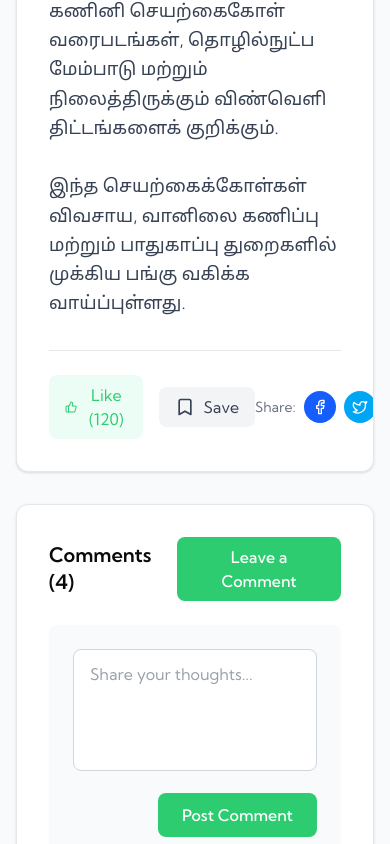
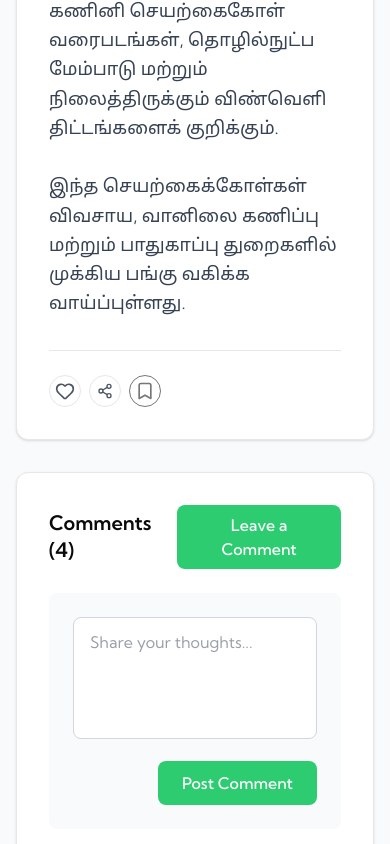
Before and after one commit to SanjaySarvah/Arivom-Nextjs, a Next.js app: page /news/1 in a window 390 px wide. Shown: the part 1156-2000 px from the top of the page. Built offline with nearby package versions, Linux system fonts and the light colour scheme.

Commit message:
UI changes

```diff
--- a/app/articles/[id]/page.tsx
+++ b/app/articles/[id]/page.tsx
@@ -1,29 +1,12 @@
 //app/articles/[id]/page.tsx
-import { getNewsById } from '../../../lib/getData'
+import { getArticleById } from '../../../lib/getData'
 import DetailView from '../../../components/Common/DetailView'
 
 type Props = { params: { id: string } }
 
-export default function NewsDetail({ params }: Props) {
-  const item = getNewsById(Number(params.id))
-  if(!item) return <p>News not found</p>
+export default function ArticleDetail({ params }: Props) {
+  const item = getArticleById(Number(params.id))
+  if(!item) return <p>Article not found</p>
 
-  const transformedData = {
-    title: item.title,
-    content: item.content,
-    image: item.image,
-    category: item.category,
-    author: {
-      name: item.author,
-      role: 'Author at Our Blog'
-    },
-    stats: {
-      likes: item.likes || 0,
-      views: 2340,
-      comments: item.totalComments || 0
-    },
-    date: item.created_at
-  }
-
-  return <DetailView data={transformedData} />
+  return <DetailView data={item} />
 }
--- a/app/news/[id]/page.tsx
+++ b/app/news/[id]/page.tsx
@@ -8,22 +8,5 @@ export default function NewsDetail({ params }: Props) {
   const item = getNewsById(Number(params.id))
   if (!item) return <p>News not found</p>
 
-  const transformedData = {
-    title: item.title,
-    content: item.content,
-    image: item.image,
-    category: item.category,
-    author: {
-      name: item.author || 'Unknown Author',
-      role: 'Author at Our Blog',
-    },
-    stats: {
-      likes: item.likes ?? 0,
-      views: 2340,
-      comments: item.totalComments ?? 0,
-    },
-    date: item.created_at,
-  }
-
-  return <DetailView data={transformedData} />
+  return <DetailView data={item} />
 }
--- a/components/Common/Badges/ShareButton.tsx
+++ b/components/Common/Badges/ShareButton.tsx
@@ -1,18 +1,42 @@
 "use client";
-import { FC } from "react";
+import { FC, MouseEvent } from "react";
 import { Share2 } from "lucide-react";
+import { ArticleItem, NewsItem } from "@/lib/getData";
 
 interface ShareButtonProps {
-  onClick: (e: React.MouseEvent) => void;
+  item: NewsItem | ArticleItem;
+  linkBase: string;
 }
 
-const ShareButton: FC<ShareButtonProps> = ({ onClick }) => (
+const ShareButton: FC<ShareButtonProps> = ({ item, linkBase }) => {
+  const handleShare = async (e: MouseEvent) => {
+    e.preventDefault();
+    e.stopPropagation();
+    const itemId = String(item.id);
+    if (navigator.share) {
+      try {
+        await navigator.share({
+          title: item.title,
+          text: item.content,
+          url: `${window.location.origin}${linkBase}/${itemId}`,
+        });
+      } catch {
+        console.log("Share cancelled");
+      }
+    } else {
+      navigator.clipboard.writeText(`${window.location.origin}${linkBase}/${itemId}`);
+      alert("Link copied to clipboard!");
+    }
+  };
+
+  return (
     <button
-    onClick={onClick}
+      onClick={handleShare}
       className="flex items-center justify-center w-8 h-8 sm:w-9 sm:h-9 rounded-full border border-gray-200 hover:border-green-500 hover:bg-green-50 transition-all"
     >
       <Share2 className="w-4 h-4 text-gray-600 hover:text-green-600" />
     </button>
   );
+};
 
 export default ShareButton;
--- a/components/Common/DetailView.tsx
+++ b/components/Common/DetailView.tsx
@@ -1,48 +1,52 @@
+'use client';
+
 import React from 'react';
-import { Heart, Eye, MessageCircle, Facebook, Linkedin, Twitter, Share2, ChevronRight, User, Calendar, Bookmark, ThumbsUp } from 'lucide-react';
-import PopularNews from './DetailViews/PopularNews';
-import Updates from './DetailViews/Updates';
-import RelatedPosts from './DetailViews/RelatedPosts';
-import PopularArticles from './DetailViews/PopularArticles';
+import {
+  Heart,
+  Eye,
+  MessageCircle,
+  Share2,
+  ChevronRight,
+  User,
+  Calendar,
+  Bookmark,
+} from 'lucide-react';
+
 import SectionwiseImportantNews from './SectionwiseImportantNews';
-import { getAllNews } from '@/lib/getData';
+
+import {
+  ArticleItem,
+  getAllNews,
+  NewsItem,
+} from '@/lib/getData';
+
+import LikeButton from './Badges/LikeButton';
+import BookmarkButton from './Badges/BookmarkButton';
+import ShareButton from './Badges/ShareButton';
+import ReadMoreButton from './Badges/ReadMoreButton';
 
 interface DetailViewProps {
-  data: {
-    title: string;
-    content: string;
-    image?: string;
-    category?: string;
-    author?: {
-      name: string;
-      role: string;
-      avatar?: string;
-    };
-    stats?: {
-      likes: number;
-      views: number;
-      comments: number;
-    };
-    date?: string;
-  };
+  data: NewsItem | ArticleItem;
 }
 
 export default function DetailView({ data }: DetailViewProps) {
-  const author = data.author || { name: 'admin', role: 'Author at Our Blog' };
-  const stats = data.stats || { likes: 0, views: 2340, comments: 0 };
+  const authorName = data.author || 'admin';
+  const stats = {
+    likes: data.likes || 0,
+    views: 2340,
+    comments: data.totalComments || 0,
+  };
   const category = data.category || 'தமிழகம்';
-  const date = data.date || 'August 31, 2025 (1 month ago)';
-  const news = getAllNews().slice(0, 10)
+  const date = data.created_at || 'August 31, 2025';
+  const news = getAllNews().slice(0, 10);
 
   return (
     <div className="bg-gray-50 min-h-screen">
-      {/* Fixed Sticky Breadcrumb */}
+      {/* Breadcrumb */}
       <div className="bg-white border-b border-gray-200 sticky top-15 z-50 shadow-sm">
         <div className="max-w-7xl mx-auto px-4 py-3">
           <div className="flex items-center text-sm text-gray-600">
             <span className="hover:text-[#2ecc71] cursor-pointer transition-colors">Home</span>
-            <ChevronRight className="w-4 h-4 mx-2 text-gray-400" />
-            <span className="hover:text-[#2ecc71] cursor-pointer transition-colors">Blog</span>
             <ChevronRight className="w-4 h-4 mx-2 text-gray-400" />
             <span
               className="text-gray-900 truncate max-w-[200px] sm:max-w-[300px] md:max-w-[400px] font-medium"
@@ -56,30 +60,27 @@ export default function DetailView({ data }: DetailViewProps) {
 
       <div className="max-w-7xl mx-auto px-4 py-8">
         <div className="grid grid-cols-1 lg:grid-cols-12 gap-8">
-          {/* Left Column - Main Content */}
+          {/* Main Content */}
           <div className="lg:col-span-8">
             <article className="bg-white rounded-xl shadow-sm border border-gray-200 overflow-hidden">
-              {/* Article Image */}
+              {/* Image */}
               <div className="w-full h-80 bg-gradient-to-br from-emerald-500 to-green-600 relative">
                 <img
                   src={data.image || '/assets/banners/arivom-news-default-banner.jpg'}
                   alt={data.title}
                   className="w-full h-full object-cover"
                 />
-                {/* Gradient Overlay */}
                 <div className="absolute inset-0 bg-gradient-to-t from-black/30 to-transparent"></div>
               </div>
 
               {/* Article Content */}
               <div className="p-8">
-                {/* Title */}
                 <h3 className="text-3xl lg:text-4xl font-bold text-gray-900 mb-6 leading-tight">
                   {data.title}
                 </h3>
 
-                {/* Meta Information */}
+                {/* Meta Info */}
                 <div className="flex flex-wrap items-center gap-4 mb-6 pb-6 border-b border-gray-200">
-                  {/* Category Badge */}
                   <div className="flex items-center gap-2">
                     <span className="px-3 py-1 bg-[#2ecc71] text-white text-sm font-medium rounded-full">
                       {category}
@@ -91,11 +92,10 @@ export default function DetailView({ data }: DetailViewProps) {
                     )}
                   </div>
 
-                  {/* Author and Date */}
                   <div className="flex items-center gap-4 text-sm text-gray-600">
                     <div className="flex items-center gap-2">
                       <User className="w-4 h-4 text-[#2ecc71]" />
-                      <span className="font-medium">{author.name}</span>
+                      <span className="font-medium">{authorName}</span>
                     </div>
                     <div className="flex items-center gap-2">
                       <Calendar className="w-4 h-4 text-gray-400" />
@@ -104,14 +104,14 @@ export default function DetailView({ data }: DetailViewProps) {
                   </div>
                 </div>
 
-                {/* Short Description */}
+                {/* Description Box */}
                 <div className="bg-emerald-50 border-l-4 border-[#2ecc71] p-4 rounded-r-lg mb-6">
                   <p className="text-gray-700 text-base leading-relaxed font-medium">
                     தமிழ்நாட்டில் 25 சுங்கச்சாவடிகளில் இன்று நள்ளிரவு முதல் கட்டண உயர்வு அமலுக்கு வருகிறது
                   </p>
                 </div>
 
-                {/* Main Content */}
+                {/* Content */}
                 <div className="prose prose-lg max-w-none">
                   <div className="text-gray-700 leading-relaxed text-lg whitespace-pre-wrap space-y-4">
                     {data.content}
@@ -119,48 +119,34 @@ export default function DetailView({ data }: DetailViewProps) {
                 </div>
 
                 {/* Action Buttons */}
-                <div className="flex items-center justify-between mt-8 pt-6 border-t border-gray-200">
-                  <div className="flex items-center gap-4">
-                    <button className="flex items-center gap-2 px-4 py-2 bg-emerald-50 text-[#2ecc71] rounded-lg hover:bg-emerald-100 transition-colors">
-                      <ThumbsUp className="w-5 h-5" />
-                      <span>Like ({stats.likes})</span>
-                    </button>
-                    <button className="flex items-center gap-2 px-4 py-2 bg-gray-100 text-gray-700 rounded-lg hover:bg-gray-200 transition-colors">
-                      <Bookmark className="w-5 h-5" />
-                      <span>Save</span>
-                    </button>
-                  </div>
+                <div className="flex items-center gap-2 mt-8 pt-6 border-t border-gray-200">
+                  <LikeButton id={String(data.id)} />
 
-                  <div className="flex items-center gap-2">
-                    <span className="text-sm text-gray-500">Share:</span>
-                    <div className="flex gap-2">
-                      <button className="w-8 h-8 rounded-full bg-blue-600 text-white flex items-center justify-center hover:bg-blue-700 transition-colors">
-                        <Facebook className="w-4 h-4" />
-                      </button>
-                      <button className="w-8 h-8 rounded-full bg-sky-500 text-white flex items-center justify-center hover:bg-sky-600 transition-colors">
-                        <Twitter className="w-4 h-4" />
-                      </button>
-                      <button className="w-8 h-8 rounded-full bg-blue-700 text-white flex items-center justify-center hover:bg-blue-800 transition-colors">
-                        <Linkedin className="w-4 h-4" />
-                      </button>
-                    </div>
-                  </div>
+                  <ShareButton item={data} linkBase="/news" />
+
+                  <BookmarkButton
+                    id={String(data.id)}
+                    borderColor="#767676ff"
+                    backgroundColor="#ffffffff"
+                    savedBackgroundColor="#ffffffff"
+                    iconColor="#767676ff"
+                    savedIconColor="#6f42c2"
+                  />
+
                 </div>
               </div>
             </article>
 
-            {/* Comments Section */}
+            {/* Comments */}
             <div className="bg-white rounded-xl shadow-sm border border-gray-200 p-8 mt-8">
               <div className="flex items-center justify-between mb-6">
-                <h2 className="text-2xl font-bold text-gray-900">
-                  Comments ({stats.comments})
-                </h2>
+                <h2 className="text-2xl font-bold text-gray-900">Comments ({stats.comments})</h2>
                 <button className="px-4 py-2 bg-[#2ecc71] text-white rounded-lg font-medium hover:bg-[#27ae60] transition-colors">
                   Leave a Comment
                 </button>
               </div>
 
-              {/* Comment Input */}
+              {/* Input */}
               <div className="bg-gray-50 rounded-lg p-6 mb-6">
                 <textarea
                   placeholder="Share your thoughts..."
@@ -174,15 +160,14 @@ export default function DetailView({ data }: DetailViewProps) {
                 </div>
               </div>
 
-              {/* No Comments Message */}
+              {/* No Comments Yet */}
               <div className="text-center py-8">
                 <MessageCircle className="w-12 h-12 text-gray-300 mx-auto mb-3" />
                 <p className="text-gray-500 text-lg">No comments yet. Be the first to comment!</p>
               </div>
             </div>
 
-            {/* Related Posts */}
-            {/* <RelatedPosts /> */}
+            {/* Related / Sectionwise */}
             <SectionwiseImportantNews
               items={news}
               linkBase="/news"
@@ -193,26 +178,18 @@ export default function DetailView({ data }: DetailViewProps) {
             />
           </div>
 
-          {/* Right Column - Sidebar */}
+          {/* Sidebar */}
           <div className="lg:col-span-4">
             <div className="sticky top-24 space-y-6">
               {/* Author Card */}
               <div className="bg-white rounded-xl shadow-sm border border-gray-200 p-6">
                 <div className="flex flex-col items-center text-center">
-                  {/* Avatar */}
                   <div className="w-20 h-20 rounded-full bg-gradient-to-br from-[#2ecc71] to-emerald-600 flex items-center justify-center mb-4 text-white text-2xl font-bold">
-                    {author.avatar ? (
-                      <img src={author.avatar} alt={author.name} className="w-full h-full rounded-full object-cover" />
-                    ) : (
-                      author.name.charAt(0).toUpperCase()
-                    )}
+                    {authorName.charAt(0).toUpperCase()}
                   </div>
+                  <h3 className="text-xl font-bold text-gray-900 mb-1">{authorName}</h3>
+                  <p className="text-sm text-gray-600 mb-4">Author at Arivom News</p>
 
-                  {/* Author Info */}
-                  <h3 className="text-xl font-bold text-gray-900 mb-1">{author.name}</h3>
-                  <p className="text-sm text-gray-600 mb-4">{author.role}</p>
-
-                  {/* Stats */}
                   <div className="grid grid-cols-3 gap-4 w-full mb-4">
                     <div className="text-center">
                       <div className="text-lg font-bold text-gray-900">24</div>
@@ -228,7 +205,6 @@ export default function DetailView({ data }: DetailViewProps) {
                     </div>
                   </div>
 
-                  {/* View Profile Button */}
                   <button className="w-full px-4 py-2 bg-[#2ecc71] text-white rounded-lg font-medium hover:bg-[#27ae60] transition-colors">
                     Follow Author
                   </button>
@@ -281,7 +257,7 @@ export default function DetailView({ data }: DetailViewProps) {
                 </div>
               </div>
 
-              {/* Newsletter Signup */}
+              {/* Newsletter */}
               <div className="bg-gradient-to-br from-[#2ecc71] to-emerald-600 rounded-xl shadow-sm p-6 text-white">
                 <h3 className="text-xl font-bold mb-2">Stay Updated</h3>
                 <p className="text-emerald-100 mb-4">Get the latest articles delivered to your inbox</p>
@@ -297,10 +273,10 @@ export default function DetailView({ data }: DetailViewProps) {
                 </div>
               </div>
 
-              {/* Popular News */}
-              {/* <PopularNews />
-              <PopularArticles />
-              <Updates /> */}
+              {/* Future Sections */}
+              {/* <PopularNews /> */}
+              {/* <PopularArticles /> */}
+              {/* <Updates /> */}
             </div>
           </div>
         </div>
--- a/components/Common/SectionwiseImportantNews.tsx
+++ b/components/Common/SectionwiseImportantNews.tsx
@@ -4,6 +4,10 @@ import { FC } from "react";
 import Link from "next/link";
 import { Heart, Bookmark, Share2, User } from "lucide-react";
 import { FiClock, FiChevronRight } from "react-icons/fi";
+import LikeButton from "./Badges/LikeButton";
+import ShareButton from "./Badges/ShareButton";
+import BookmarkButton from "./Badges/BookmarkButton";
+import ReadMoreButton from "./Badges/ReadMoreButton";
 
 type NewsItem = {
   id: number;
@@ -107,7 +111,39 @@ const SectionwiseImportantNews: FC<Props> = ({
               {/* Content Section */}
               <div className="flex-1 p-3 md:p-4 flex flex-col justify-between min-h-[140px] sm:min-h-0">
                 {/* Header: User Icon + Name (Left) | Date (Right) */}
-                <div className="flex items-center justify-between mb-3">
+
+
+                <div className="flex-1">
+                  {/* Category Tags */}
+                  <div className="flex items-center gap-2 mb-2">
+                    <span
+                      className="inline-block px-2 py-0.5 text-white text-xs font-semibold rounded"
+                      style={{ backgroundColor: "var(--tertiary)" }}
+                    >
+                      {item.category}
+                    </span>
+                    {item.subcategory && (
+                      <span className="text-xs text-blue-600 font-medium uppercase">
+                        {item.subcategory}
+                      </span>
+                    )}
+                  </div>
+
+                  {/* Title */}
+                  <Link href={`${linkBase}/${item.id}`}>
+                    <h3 className="text-base md:text-lg lg:text-xl font-bold text-gray-900 mb-2 leading-snug group-hover:text-blue-600 transition-colors line-clamp-2">
+                      {item.title}
+                    </h3>
+
+                    {/* Excerpt */}
+                    <p className="text-xs md:text-sm text-gray-700 leading-relaxed line-clamp-2 mb-2">
+                      {item.content || item.excerpt}
+                    </p>
+                  </Link>
+                </div>
+
+
+                 <div className="flex items-center justify-between">
                   {/* Left: User Icon + Name */}
                   <div className="flex items-center ">
                     <div
@@ -140,83 +176,24 @@ const SectionwiseImportantNews: FC<Props> = ({
                   </div>
                 </div>
 
-                <div className="flex-1">
-                  {/* Category Tags */}
-                  <div className="flex items-center gap-2 mb-2">
-                    <span
-                      className="inline-block px-2 py-0.5 text-white text-xs font-semibold rounded"
-                      style={{ backgroundColor: "var(--tertiary)" }}
-                    >
-                      {item.category}
-                    </span>
-                    {item.subcategory && (
-                      <span className="text-xs text-blue-600 font-medium uppercase">
-                        {item.subcategory}
-                      </span>
-                    )}
+                {/* Action Buttons Footer */}
+                <div className="flex items-center justify-between mt-8 pt-6 border-t border-gray-200">
+                  <div className="flex items-center gap-2">
+                    <LikeButton id={String(item.id)} />
+
+                    <ShareButton item={item} linkBase="/news" />
+
+                    <BookmarkButton
+                      id={String(item.id)}
+                      borderColor="#767676ff"
+                      backgroundColor="#ffffffff"
+                      savedBackgroundColor="#ffffffff"
+                      iconColor="#767676ff"
+                      savedIconColor="#6f42c2"
+                    />
                   </div>
 
-                  {/* Title */}
-                  <Link href={`${linkBase}/${item.id}`}>
-                    <h3 className="text-base md:text-lg lg:text-xl font-bold text-gray-900 mb-2 leading-snug group-hover:text-blue-600 transition-colors line-clamp-2">
-                      {item.title}
-                    </h3>
-
-                    {/* Excerpt */}
-                    <p className="text-xs md:text-sm text-gray-700 leading-relaxed line-clamp-2 mb-2">
-                      {item.content || item.excerpt}
-                    </p>
-                  </Link>
-                </div>
-
-                {/* Action Buttons Footer */}
-                <div className="flex items-center gap-2 sm:gap-3 mt-3 pt-3 border-t border-gray-100">
-                  {/* Like Button */}
-                  <button
-                    className="flex items-center justify-center w-8 h-8 sm:w-9 sm:h-9 rounded-full border border-gray-200 hover:border-red-500 hover:bg-red-50 transition-all group/like"
-                    aria-label="Like"
-                    onClick={(e) => e.stopPropagation()}
-                  >
-                    <Heart className="w-3.5 h-3.5 sm:w-4 sm:h-4 text-gray-600 group-hover/like:text-red-500 transition-colors" />
-                  </button>
-
-                  {/* Bookmark Button */}
-                  <button
-                    className="flex items-center justify-center w-8 h-8 sm:w-9 sm:h-9 rounded-full border border-gray-200 hover:border-blue-500 hover:bg-blue-50 transition-all group/bookmark"
-                    aria-label="Bookmark"
-                    onClick={(e) => e.stopPropagation()}
-                  >
-                    <Bookmark className="w-3.5 h-3.5 sm:w-4 sm:h-4 text-gray-600 group-hover/bookmark:text-blue-500 transition-colors" />
-                  </button>
-
-                  {/* Share Button */}
-                  <button
-                    className="flex items-center justify-center w-8 h-8 sm:w-9 sm:h-9 rounded-full border transition-all group/share"
-                    style={{ borderColor: 'var(--tertiary)' }}
-                    onMouseEnter={(e) => {
-                      e.currentTarget.style.backgroundColor = 'var(--tertiary-light, #d4edda)';
-                    }}
-                    onMouseLeave={(e) => {
-                      e.currentTarget.style.backgroundColor = 'transparent';
-                    }}
-                    aria-label="Share"
-                    onClick={(e) => e.stopPropagation()}
-                  >
-                    <Share2
-                      className="w-3.5 h-3.5 sm:w-4 sm:h-4 transition-colors"
-                      style={{ color: 'var(--tertiary)' }}
-                    />
-                  </button>
-
-                  {/* Next/Arrow Button */}
-                  <Link
-                    href={`${linkBase}/${item.id}`}
-                    className="ml-auto flex items-center justify-center w-8 h-8 sm:w-9 sm:h-9 rounded-full text-white transition-all hover:scale-110"
-                    style={{ backgroundColor: "var(--tertiary)" }}
-                    aria-label="Read more"
-                  >
-                    <FiChevronRight className="w-4 h-4 sm:w-5 sm:h-5" />
-                  </Link>
+                  <ReadMoreButton href={`${linkBase}/${String(item.id)}`} />
                 </div>
               </div>
             </article>
```
Also changed, not shown: components/Common/RelatedSlider.tsx (+4 -11 lines), components/Common/TrendingCards.tsx (+5 -24 lines), .claude/settings.local.json (added), 1 other file (tests, documents, lock files or other folders). Lines whose indentation alone changed are shown as unchanged.
